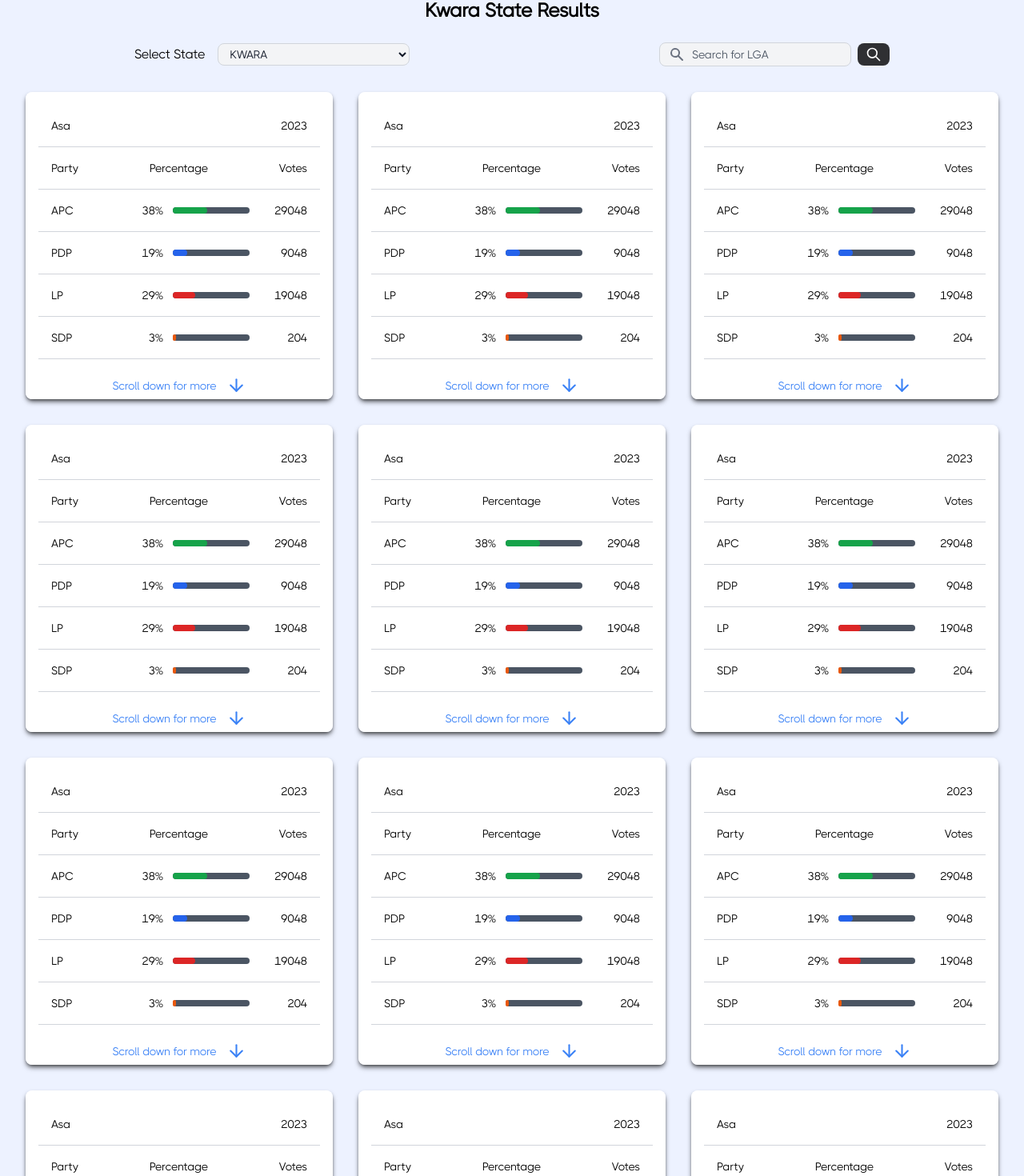
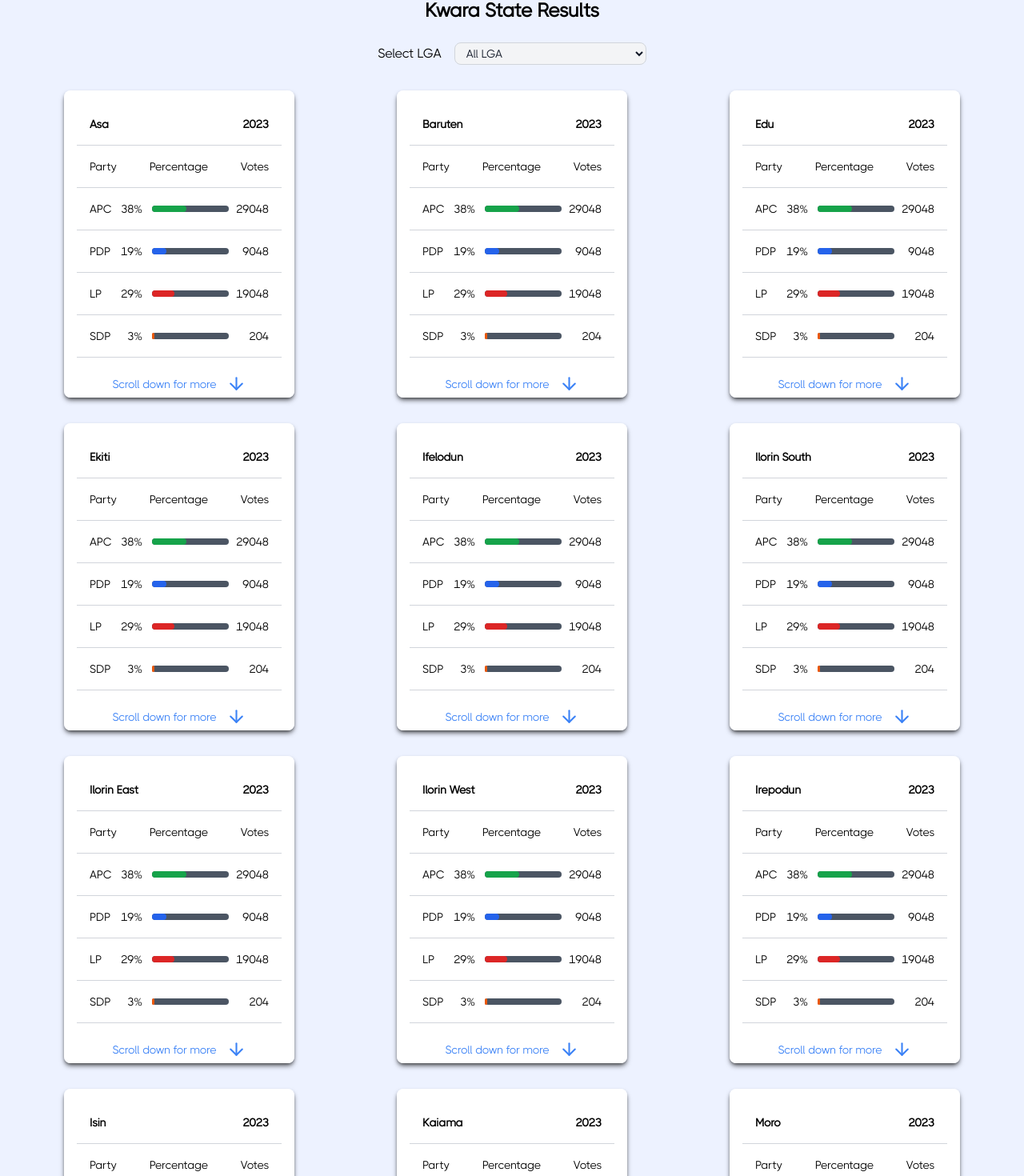
Before and after one commit to thereal-osas/KW-eMS, a React (Create React App) app: page /results in a window 1280 px wide. Shown: the part 75-1545 px from the top of the page at 80% size. Built offline with nearby package versions, Linux system fonts and the light colour scheme.

Commit message:
LGA dropdown select

```diff
--- /dev/null
+++ b/src/Data/LGA.js
@@ -0,0 +1,20 @@
+const Kwara = [
+	"Asa",
+	"Baruten",
+	"Edu",
+	"Ekiti",
+	"Ifelodun",
+	"Ilorin South",
+	"Ilorin East",
+	"Ilorin West",
+	"Irepodun",
+	"Isin",
+	"Kaiama",
+	"Moro",
+	"Offa",
+	"Oke-Ero",
+	"Oyun",
+	"Pategi",
+];
+
+export default Kwara;
--- a/src/components/ResultComponent.jsx
+++ b/src/components/ResultComponent.jsx
@@ -1,7 +1,7 @@
 import React from "react";
 import { FiArrowDown } from "react-icons/fi";
 
-function ResultComponent() {
+function ResultComponent({ data }) {
 	const APCwidth = "45%";
 	const PDPwidth = "19%";
 	const LPwidth = "29%";
@@ -9,8 +9,8 @@ function ResultComponent() {
 
 	return (
 		<section className=" bg-white shadow-black/60 shadow-md overflow-y-scroll customscroll h-96 hover:scale-[1.02] duration-200  text-sm p-4 rounded-lg ">
-			<div className="flex justify-between font-medium p-4 border-b-[0.1px] border-gray-300">
-				<span>Asa</span>
+			<div className="flex justify-between font-semibold p-4 border-b-[0.1px] border-gray-300">
+				<span>{data}</span>
 				<span>2023</span>
 			</div>
 			<div className="justify-between flex p-4 border-b-[0.1px] border-gray-300">
--- a/src/pages/LiveResult.jsx
+++ b/src/pages/LiveResult.jsx
@@ -1,7 +1,16 @@
-import React from "react";
+import React, { useState } from "react";
 import ResultComponent from "../components/ResultComponent";
+import Kwara from "../Data/LGA";
 
 function LiveResult() {
+	const [current, setcurrent] = useState([...Kwara]);
+	const handleChange = (e) => {
+		if (e.target.value === "all") {
+			setcurrent(Kwara);
+		} else {
+			setcurrent([e.target.value]);
+		}
+	};
 	return (
 		<section>
 			<div className="text-xl xs:text-2xl font-semibold text-center p-6">
@@ -9,114 +18,30 @@ function LiveResult() {
 			</div>
 			<div className=" container flex md:flex-row flex-col items-center gap-6 justify-around mx-auto px-6">
 				<div className="flex gap-4 items-center">
-					<label htmlFor="countries">Select State</label>
+					<label htmlFor="lga">Select LGA</label>
 					<select
-						id="countries"
+						onChange={handleChange}
+						id="lga"
 						className="bg-gray-100 border border-gray-300 text-gray-900 text-sm rounded-lg  w-60 px-2.5 py-1  ">
-						<option>ABUJA FCT</option>
-						<option>ABIA</option>
-						<option>ADAMAWA</option>
-						<option>AKWA IBOM</option>
-						<option>ANAMBRA</option>
-						<option>BAUCHI</option>
-						<option>BAYELSA</option>
-						<option>BENUE</option>
-						<option>BORNO</option>
-						<option>CROSS RIVER</option>
-						<option>DELTA</option>
-						<option>EBONYI</option>
-						<option>EDO</option>
-						<option>EKITI</option>
-						<option>ENUGU</option>
-						<option>GOMBE</option>
-						<option>IMO</option>
-						<option>JIGAWA</option>
-						<option>KADUNA</option>
-						<option>KANO</option>
-						<option>KATSINA</option>
-						<option>KEBBI</option>
-						<option>KOGI</option>
-						<option selected>KWARA</option>
-						<option>LAGOS</option>
-						<option>NASSARAWA</option>
-						<option>NIGER</option>
-						<option>OGUN</option>
-						<option>ONDO</option>
-						<option>OSUN</option>
-						<option>OYO</option>
-						<option>PLATEAU</option>
-						<option>RIVERS</option>
-						<option>SOKOTO</option>
-						<option>TARABA</option>
-						<option>YOBE</option>
-						<option>ZAMFARA</option>
+						<option value="all">All LGA</option>
+
+						{Kwara.map((a, c) => (
+							<option
+								key={c}
+								value={a}>
+								{a}
+							</option>
+						))}
 					</select>
 				</div>
-
-				<div className="flex items-center">
-					<label
-						for="simple-search"
-						class="sr-only">
-						Search
-					</label>
-					<div className="relative w-full">
-						<div className="absolute inset-y-0 left-0 flex items-center pl-3 pointer-events-none">
-							<svg
-								aria-hidden="true"
-								className="w-5 h-5 text-gray-500 dark:text-gray-400"
-								fill="currentColor"
-								viewBox="0 0 20 20"
-								xmlns="http://www.w3.org/2000/svg">
-								<path
-									fill-rule="evenodd"
-									d="M8 4a4 4 0 100 8 4 4 0 000-8zM2 8a6 6 0 1110.89 3.476l4.817 4.817a1 1 0 01-1.414 1.414l-4.816-4.816A6 6 0 012 8z"
-									clip-rule="evenodd"></path>
-							</svg>
-						</div>
-						<input
-							type="text"
-							id="simple-search"
-							className="bg-gray-100 border border-gray-300 text-gray-900 text-sm rounded-lg   w-60 pl-10 px-2.5 py-1 placeholder:text-gray-600  "
-							placeholder="Search for LGA"
-							required
-						/>
-					</div>
-					<button
-						type="button"
-						className="px-2.5 py-1 rounded-lg ml-2 text-sm font-medium text-white  active:scale-90 duration-500 focus:outline-none  bg-black/80">
-						<svg
-							className="w-5 h-5"
-							fill="none"
-							stroke="currentColor"
-							viewBox="0 0 24 24"
-							xmlns="http://www.w3.org/2000/svg">
-							<path
-								stroke-linecap="round"
-								stroke-linejoin="round"
-								stroke-width="2"
-								d="M21 21l-6-6m2-5a7 7 0 11-14 0 7 7 0 0114 0z"></path>
-						</svg>
-						<span className="sr-only">Search</span>
-					</button>
-				</div>
 			</div>
-			<div className="container mx-auto  lg:grid-cols-3 sm:grid-cols-2 grid-cols-1 gap-8  p-8 grid">
-				<ResultComponent />
-				<ResultComponent />
-				<ResultComponent />
-				<ResultComponent />
-				<ResultComponent />
-				<ResultComponent />
-				<ResultComponent />
-				<ResultComponent />
-				<ResultComponent />
-				<ResultComponent />
-				<ResultComponent />
-				<ResultComponent />
-				<ResultComponent />
-				<ResultComponent />
-				<ResultComponent />
-				<ResultComponent />
+			<div className="container mx-auto    gap-8  p-8 flex flex-wrap justify-around">
+				{current.map((a, b) => (
+					<ResultComponent
+						key={b}
+						data={a}
+					/>
+				))}
 			</div>
 		</section>
 	);
```
